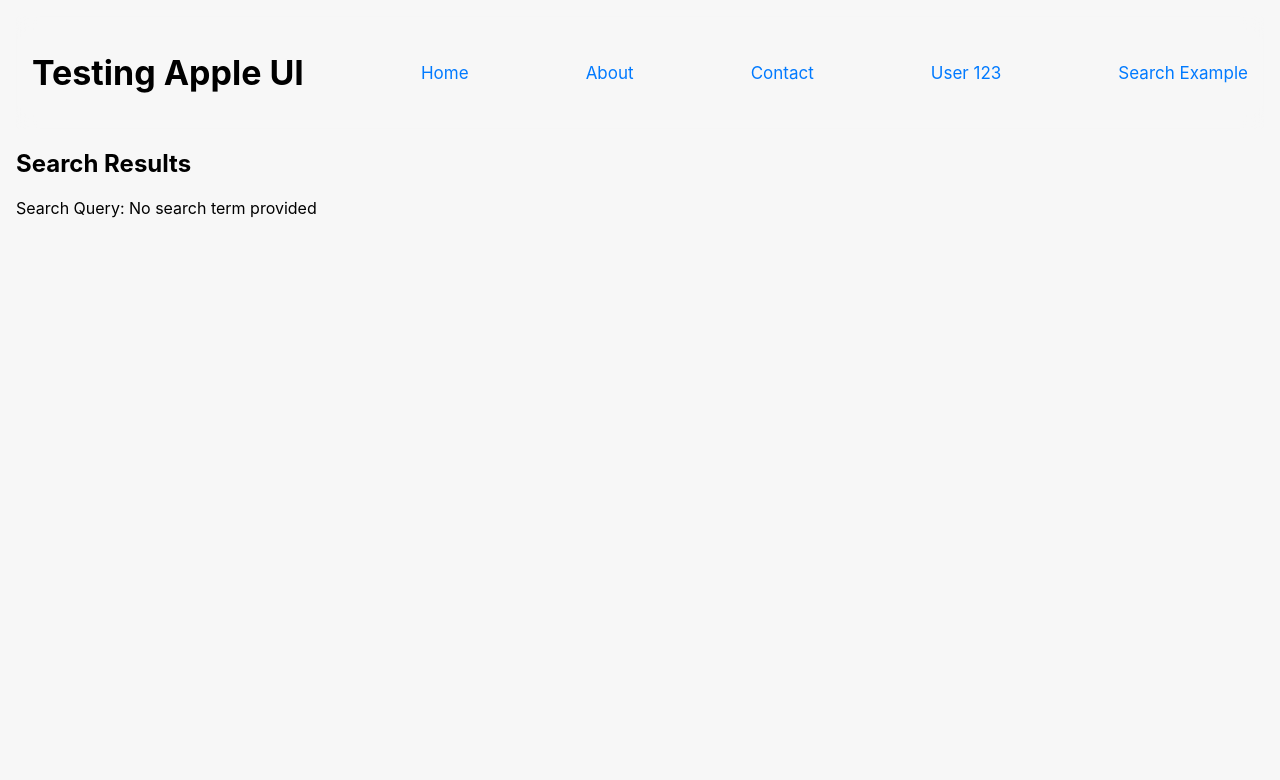
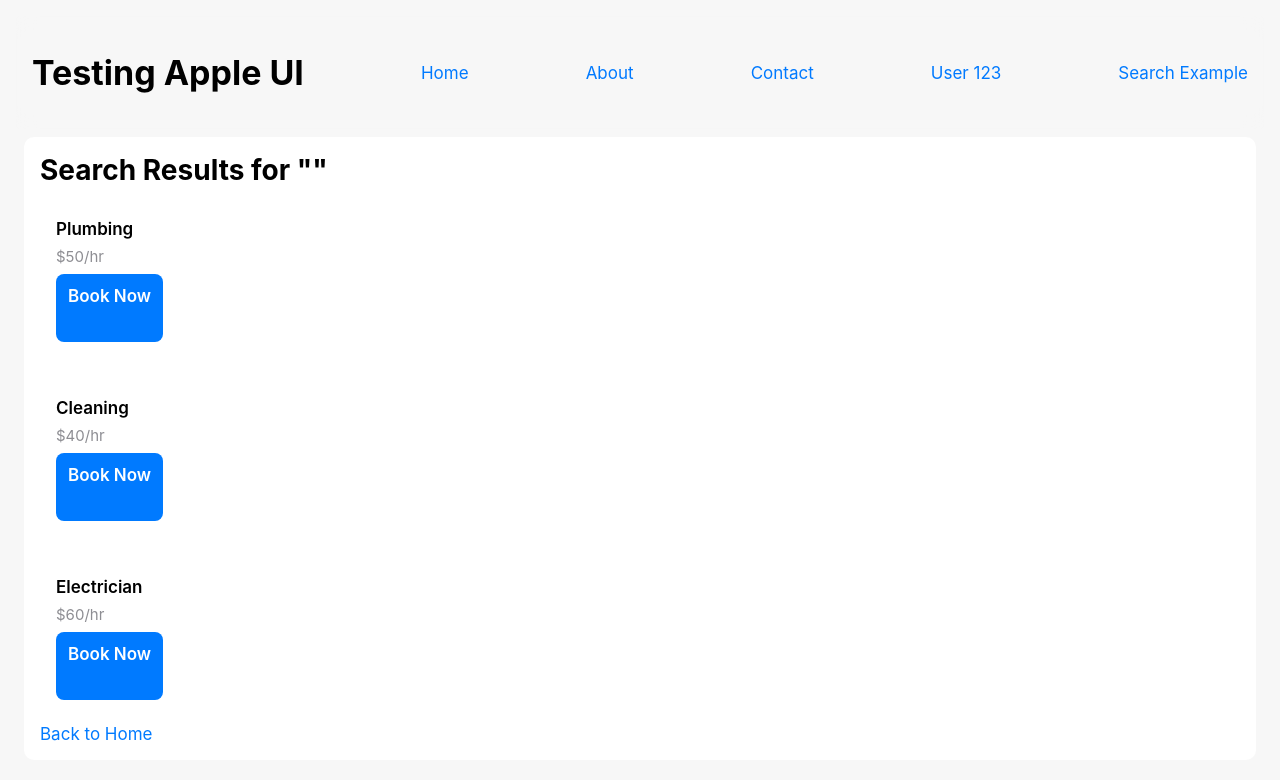
Before and after one commit to Rahulshahare/react-router-gh-pages, a React (Create React App) app: page /react-router-gh-pages/search in a window 1280 px wide. Shown: the top 780 px of the page. Built offline with nearby package versions, Linux system fonts and the light colour scheme.

Commit message:
Search bar and search result

```diff
--- a/src/App.js
+++ b/src/App.js
@@ -6,8 +6,8 @@ import About from './components/About';
 import Contact from './components/Contact';
 import NotFound from './components/NotFound';
 import User from './components/User';
-import Search from './components/Search';
 import ServiceDetail from './components/ServiceDetail';
+import SearchResults from './components/SearchResults';
 
 function App() {
   return (
@@ -21,7 +21,7 @@ function App() {
           <Route path="/contact" element={<Contact />} />
           <Route path="/service/:id" element={<ServiceDetail/>} />
           <Route path="/user/:id" element={<User />} /> {/* Route with URL parameter */}
-          <Route path="/search" element={<Search />} /> {/* Route for query parameters */}
+          <Route path="/search" element={<SearchResults />} /> {/* Route for query parameters */}
           <Route path="*" element={<NotFound/>} />
         </Routes>
       </div>
--- a/src/components/Home.js
+++ b/src/components/Home.js
@@ -1,5 +1,4 @@
-
-import NavBar from './Navbar';
+import SearchBar from './SearchBar';
 import ServiceCard from './ServiceCard';
 
 // Sample data (can be replaced with your API or Pullstate store)
@@ -12,6 +11,7 @@ const services = [
 function Home() {
   return (
     <div className="home">
+        <SearchBar/>
       <div className="service-list">
         {services.map((service) => (
           <ServiceCard key={service.id} {...service} />
--- /dev/null
+++ b/src/components/SearchBar.js
@@ -0,0 +1,43 @@
+import { useState } from 'react';
+import { useNavigate } from 'react-router-dom';
+
+function SearchBar() {
+  const [query, setQuery] = useState('');
+  const navigate = useNavigate();
+
+  const handleSearch = (e) => {
+    e.preventDefault();
+    if (query.trim()) {
+      navigate(`/search?query=${encodeURIComponent(query)}`);
+    }
+  };
+
+  return (
+    <form className="search-bar" onSubmit={handleSearch}>
+      <input
+        type="text"
+        value={query}
+        onChange={(e) => setQuery(e.target.value)}
+        placeholder="Search services..."
+        className="search-input"
+        aria-label="Search for services"
+      />
+      <button type="submit" className="search-button" aria-label="Submit search">
+        <svg
+          className="search-icon"
+          width="24"
+          height="24"
+          viewBox="0 0 24 24"
+          fill="none"
+          stroke="#8E8E93"
+          strokeWidth="2"
+        >
+          <circle cx="11" cy="11" r="8" />
+          <line x1="21" y1="21" x2="16.65" y2="16.65" />
+        </svg>
+      </button>
+    </form>
+  );
+}
+
+export default SearchBar;
--- /dev/null
+++ b/src/components/SearchResults.js
@@ -0,0 +1,40 @@
+import { useLocation, Link } from 'react-router-dom';
+import ServiceCard from './ServiceCard';
+
+// Mock data (replace with API or Pullstate store)
+const services = [
+  { id: 1, name: 'Plumbing', price: '$50/hr' },
+  { id: 2, name: 'Cleaning', price: '$40/hr' },
+  { id: 3, name: 'Electrician', price: '$60/hr' },
+];
+
+function SearchResults() {
+  const location = useLocation();
+  const query = new URLSearchParams(location.search).get('query')?.toLowerCase() || '';
+
+  const filteredServices = services.filter((service) =>
+    service.name.toLowerCase().includes(query)
+  );
+
+  return (
+    <div className="search-results">
+      <div className="content">
+        <h2 className="title1">Search Results for "{query}"</h2>
+        {filteredServices.length > 0 ? (
+          <div className="service-list">
+            {filteredServices.map((service) => (
+              <ServiceCard key={service.id} {...service} />
+            ))}
+          </div>
+        ) : (
+          <p className="body">No services found.</p>
+        )}
+        <Link to="/" className="back-button">
+          Back to Home
+        </Link>
+      </div>
+    </div>
+  );
+}
+
+export default SearchResults;
--- a/src/components/ServiceDetail.js
+++ b/src/components/ServiceDetail.js
@@ -1,5 +1,4 @@
 import { useParams, Link } from 'react-router-dom';
-import NavBar from './Navbar';
 
 // Mock service data
 const services = {
--- a/src/index.css
+++ b/src/index.css
@@ -175,3 +175,115 @@ body {
     color: #0a84ff;
   }
 }
+
+
+/* SearchBar */
+.search-bar {
+  display: flex;
+  align-items: center;
+  background: rgba(247, 247, 247, 0.8); /* Translucent blur like navbar */
+  backdrop-filter: blur(10px); /* Apple-like blur effect */
+  border-radius: 10px; /* Rounded corners per HIG */
+  padding: 8px; /* 8-point grid */
+  margin: 8px 0; /* 8-point spacing */
+}
+
+.search-input {
+  flex: 1;
+  border: none;
+  background: transparent;
+  font-family: -apple-system, BlinkMacSystemFont, 'Segoe UI', Roboto, sans-serif;
+  font-size: 17px; /* Body text per HIG */
+  color: #000000;
+  padding: 8px; /* 8-point padding */
+  outline: none;
+}
+
+.search-input::placeholder {
+  color: #8e8e93; /* Secondary text color */
+}
+
+.search-button {
+  background: none;
+  border: none;
+  padding: 8px;
+  cursor: pointer;
+  min-width: 44px; /* Minimum touch target */
+  min-height: 44px;
+}
+
+.search-icon {
+  stroke: #8e8e93; /* Neutral gray for icon */
+}
+
+.search-button:hover .search-icon {
+  stroke: #007aff; /* Apple’s blue on hover */
+}
+
+@media (prefers-color-scheme: dark) {
+  .search-bar {
+    background: rgba(28, 37, 38, 0.8); /* Dark mode blur */
+  }
+  .search-input {
+    color: #ffffff;
+  }
+  .search-input::placeholder {
+    color: #8e8e93;
+  }
+  .search-icon {
+    stroke: #8e8e93;
+  }
+  .search-button:hover .search-icon {
+    stroke: #0a84ff;
+  }
+}
+
+/* SearchReseult */
+.search-results {
+  padding: 0 8px; /* 8-point safe area */
+}
+
+.content {
+  background: #ffffff; /* Page details background */
+  border-radius: 10px;
+  padding: 16px; /* 8-point grid doubled */
+  margin: 8px 0; /* 8-point spacing */
+}
+
+.title1 {
+  font-size: 28px; /* Title 1 per HIG */
+  font-weight: 700;
+  color: #000000;
+  margin: 0 0 8px 0; /* 8-point gap */
+}
+
+.body {
+  font-size: 17px; /* Body text */
+  color: #000000;
+  margin: 0 0 16px 0;
+}
+
+.service-list {
+  display: flex;
+  flex-direction: column;
+  gap: 8px; /* 8-point grid spacing */
+}
+
+.back-button {
+  font-size: 17px;
+  color: #007aff;
+  text-decoration: none;
+}
+
+@media (prefers-color-scheme: dark) {
+  .content {
+    background: #2c2c2e; /* Dark mode page details */
+  }
+  .title1,
+  .body {
+    color: #ffffff;
+  }
+  .back-button {
+    color: #0a84ff;
+  }
+}
```
